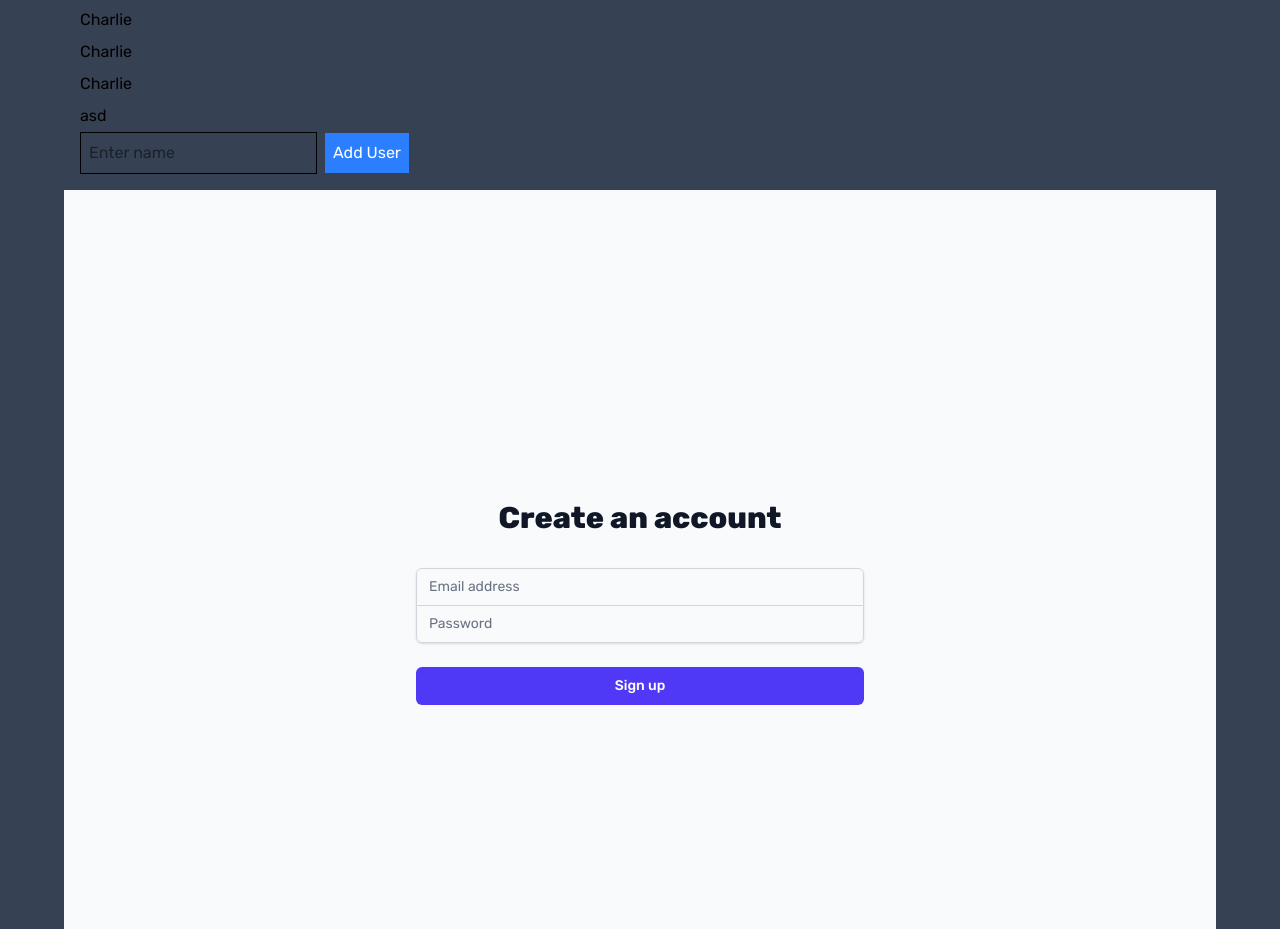
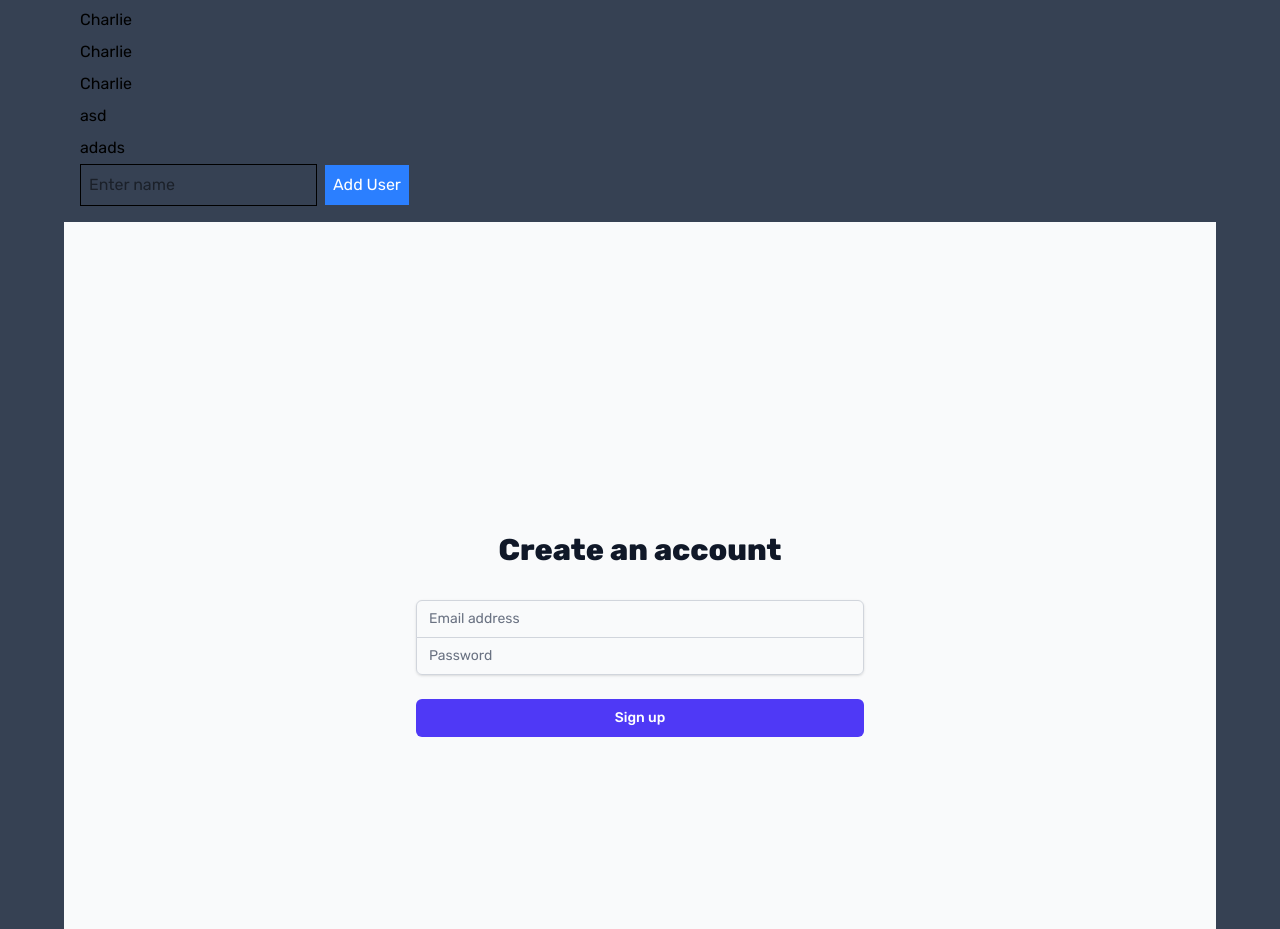
Before and after one commit to FirstP0P/assets_creation, a React (Vite) app: page / in a window 1280 px wide. Shown: the part 1540-2469 px from the top of the page. Built offline with nearby package versions, Linux system fonts and the light colour scheme; no server answers; data requests are answered from the project's data file.

Commit message:
Reduced Code

```diff
--- a/db.json
+++ b/db.json
@@ -63,6 +63,10 @@
     {
       "id": "fed2",
       "name": "asd"
+    },
+    {
+      "id": "ceca",
+      "name": "adads"
     }
   ]
 }
--- a/index.html
+++ b/index.html
@@ -3,7 +3,6 @@
   <head>
     <meta charset="UTF-8" />
     <link rel="preconnect" href="https://fonts.googleapis.com" />
-    <link rel="preconnect" href="https://fonts.gstatic.com" crossorigin />
     <link
       href="https://fonts.googleapis.com/css2?family=Rubik:ital,wght@0,300..900;1,300..900&display=swap"
       rel="stylesheet"
--- a/src/components/Login.tsx
+++ b/src/components/Login.tsx
@@ -1,4 +1,3 @@
-// src/Signup.tsx
 import React, { useState, FormEvent } from "react";
 import { signUp } from "../../firebase";
 
```
